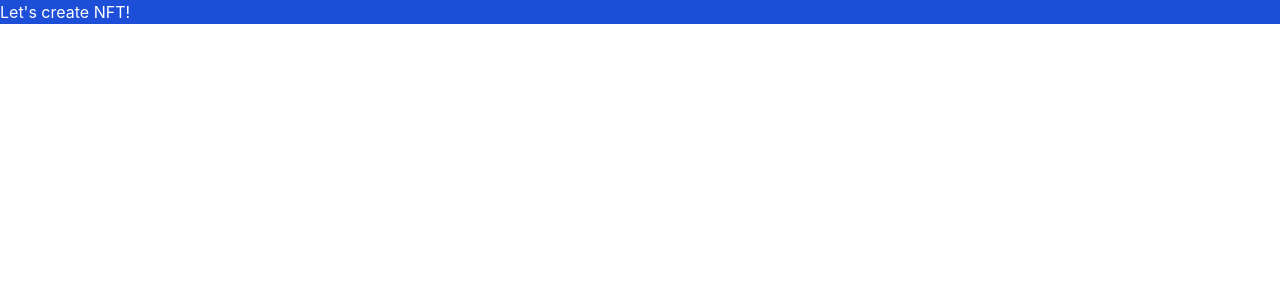
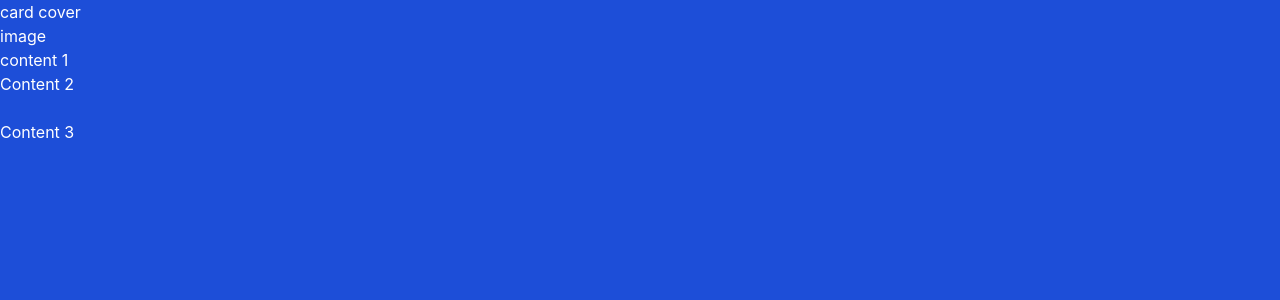
Before and after one commit to MercyBett/nft_preview_card, a React (Create React App) app: page / in a window 1280 px wide. Shown: the top 300 px of the page. Built offline with nearby package versions, Linux system fonts and the light colour scheme.

Commit message:
map out end design

```diff
--- a/src/App.js
+++ b/src/App.js
@@ -1,7 +1,14 @@
 function App() {
   return (
-    <div className="bg-blue-700 text-white">
-      <p>Let's create NFT!</p>
+    <div className="bg-blue-700 text-white min-h-screen items-center">
+      <div>
+        card cover
+        <div>image</div>
+        <div>content 1</div>
+        <div>Content 2</div>
+        <br />
+        <div>Content 3</div>
+      </div>
     </div>
   );
 }
```
